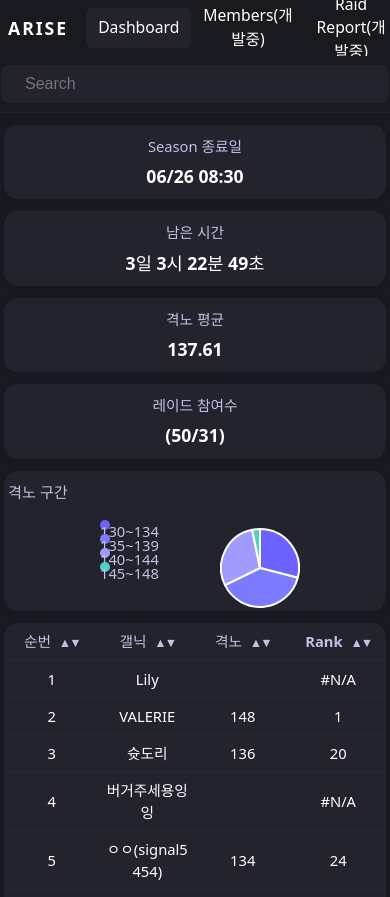
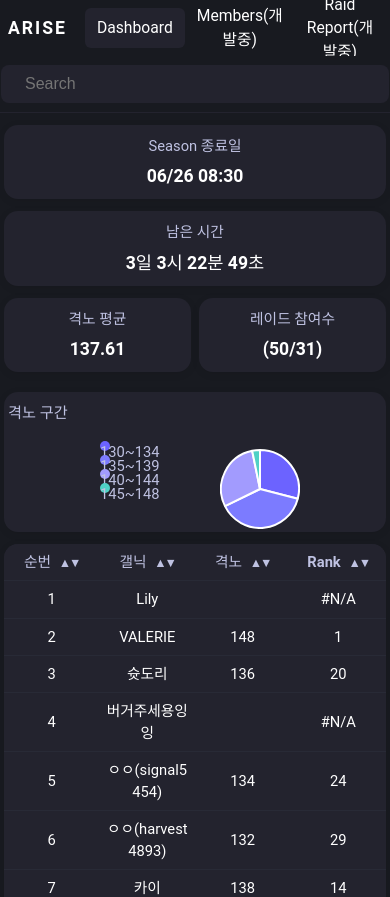
Before and after one commit to ShootDoRi/ariseDashBoard, a Vue app: page / in a window 390 px wide. Shown: the top 897 px of the page. Built offline with nearby package versions, Linux system fonts and the light colour scheme.

Commit message:
대시보드 격노, 레이드 카드 수정

```diff
--- a/src/components/Dashboard.vue
+++ b/src/components/Dashboard.vue
@@ -3,9 +3,11 @@
     <div class="top-row">
       <StatCard title="Season 종료일" :value="endDateForm" />
       <StatCard title="남은 시간" :value="remainingTime" />
-      <StatCard title="격노 평균" :value="commonStore.averageRage" />
-      <!-- <StatCard title="레이드 참여수" value="(50/10)" chart /> -->
-      <StatCard title="레이드 참여수" :value="`(50/${commonStore.actualParticipants})`" />
+      <!-- 모바일에서만 2개씩 한 줄에 -->
+      <div class="stat-row" :class="{ mobile: isMobile }">
+        <StatCard title="격노 평균" :value="commonStore.averageRage" />
+        <StatCard title="레이드 참여수" :value="`(50/${commonStore.actualParticipants})`" />
+      </div>
       <PieCard />
     </div>
     <div class="table-row">
@@ -51,17 +53,24 @@ function updateRemainingTime() {
 }
 
 let timer;
+// 모바일 여부 감지
+const isMobile = ref(false);
+function handleResize() {
+  isMobile.value = window.innerWidth <= 768;
+}
 onMounted(() => {
   updateRemainingTime();
-  //timer = setInterval(updateRemainingTime, 1000 * 30); // 30초마다 갱신
-  timer = setInterval(updateRemainingTime, 1000 * 1); // 1초마다 갱신
+  timer = setInterval(updateRemainingTime, 1000 * 1);
+  handleResize();
+  window.addEventListener("resize", handleResize);
 });
 onUnmounted(() => {
   clearInterval(timer);
+  window.removeEventListener("resize", handleResize);
 });
 </script>
 
-<style scoped>
+<style scoped lang="scss">
 .dashboard {
   padding: 32px 32px 0 32px;
   color: #fff;
@@ -77,6 +86,12 @@ onUnmounted(() => {
 .table-row {
   margin-top: 12px;
 }
+
+.stat-row {
+  display: flex;
+  flex-direction: column;
+  gap: 15px;
+}
 @media (max-width: 768px) {
   .dashboard {
     padding: 12px 4px 0 4px;
@@ -89,5 +104,20 @@ onUnmounted(() => {
   .table-row {
     margin-top: 6px;
   }
+  /* 격노 평균, 레이드 참여수 카드만 한 줄에 2개로 */
+  .top-row {
+    display: flex;
+    flex-direction: column;
+  }
+  .stat-row.mobile {
+    display: flex;
+    flex-direction: row;
+    gap: 8px;
+    margin-bottom: 8px;
+  }
+  .stat-row.mobile > * {
+    flex: 1 1 0;
+    min-width: 0;
+  }
 }
 </style>
--- a/src/style.css
+++ b/src/style.css
@@ -28,6 +28,8 @@ body {
   place-items: center;
   min-width: 320px;
   min-height: 100vh;
+  font-family: "Roboto", "Nanum Barun Gothic", dotum, "돋움", sans-serif;
+  -webkit-font-smoothing: auto;
 }
 
 h1 {
```
